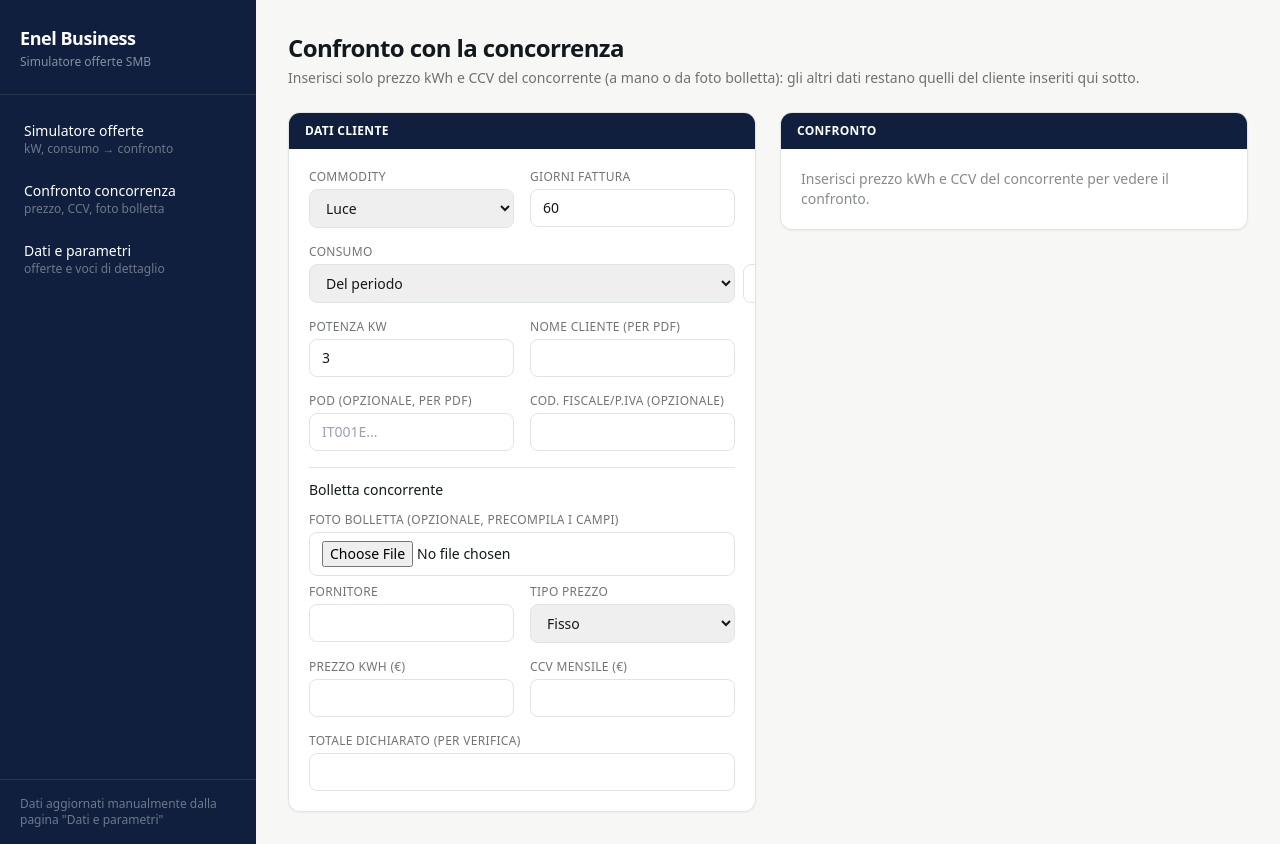
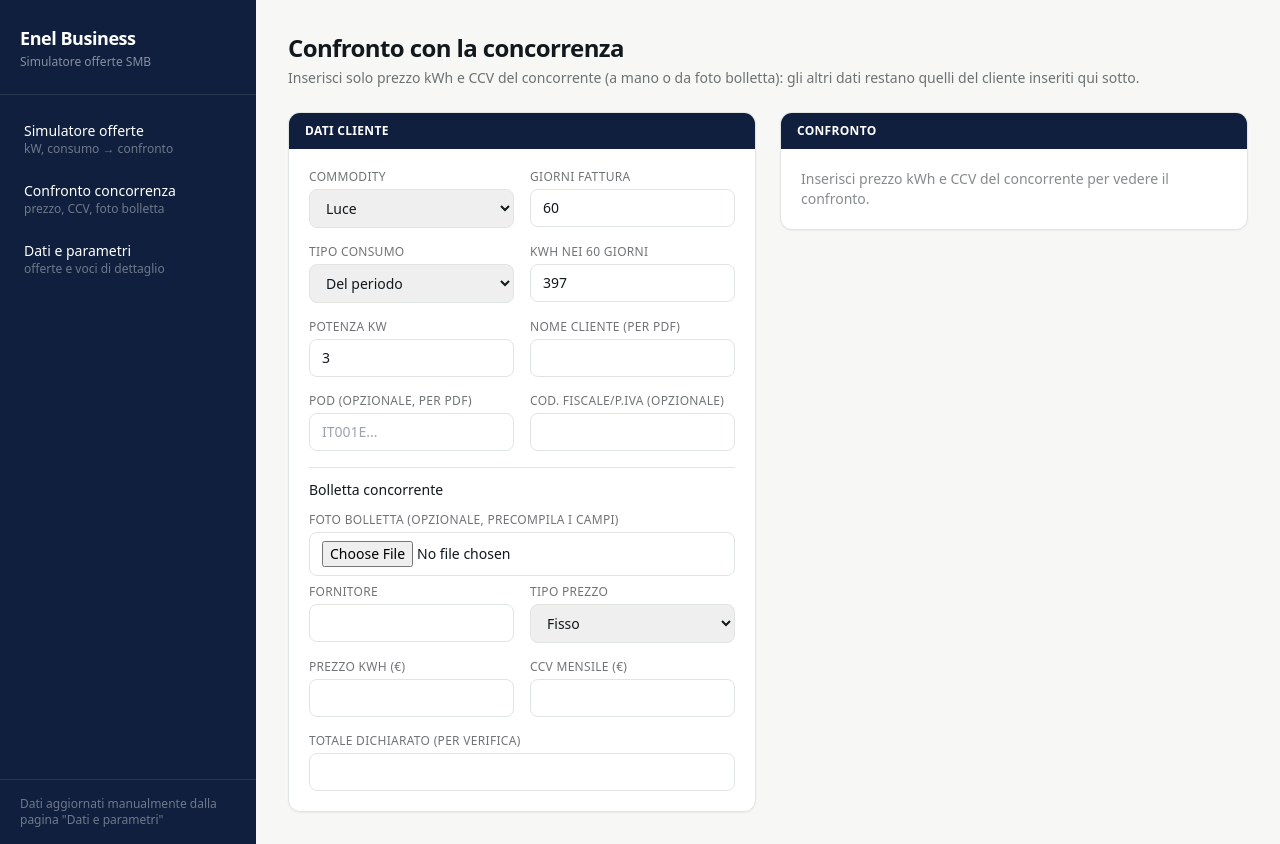
Before and after one commit to foscobellottofb/simulatore-offerte, a Next.js app: page /concorrenza in a window 1280 px wide. Built offline with nearby package versions, Linux system fonts and the light colour scheme; no server answers; the database is empty.

Commit message:
Add files via upload

```diff
--- a/app/concorrenza/ConcorrenzaClient.tsx
+++ b/app/concorrenza/ConcorrenzaClient.tsx
@@ -144,25 +144,25 @@
                 <label className="label">Giorni fattura</label>
                 <input type="number" className="input" value={giorniFattura} onChange={(e) => setGiorniFattura(Number(e.target.value))} />
               </div>
-              <div className="col-span-2">
-                <label className="label">Consumo</label>
-                <div className="flex gap-2">
+              <div>
+                <label className="label">Tipo consumo</label>
                 <select
-                    className="input w-32 shrink-0"
+                  className="input"
                   value={tipoConsumo}
                   onChange={(e) => setTipoConsumo(e.target.value as 'ANNUO' | 'PERIODO')}
                 >
                   <option value="PERIODO">Del periodo</option>
                   <option value="ANNUO">Annuo</option>
                 </select>
+              </div>
+              <div>
+                <label className="label">{tipoConsumo === 'PERIODO' ? `kWh nei ${giorniFattura} giorni` : 'kWh in un anno'}</label>
                 <input
                   type="number"
                   className="input"
                   value={consumoKwh}
                   onChange={(e) => setConsumoKwh(Number(e.target.value))}
-                    placeholder={tipoConsumo === 'PERIODO' ? `kWh nei ${giorniFattura} giorni` : 'kWh in un anno'}
                 />
-                </div>
               </div>
               {commodity === 'LUCE' && (
                 <div>
--- a/app/simulatore/SimulatoreClient.tsx
+++ b/app/simulatore/SimulatoreClient.tsx
@@ -82,25 +82,25 @@
               <option value="GAS">Gas</option>
             </select>
           </div>
-          <div className="sm:col-span-2">
-            <label className="label">Consumo</label>
-            <div className="flex gap-2">
+          <div>
+            <label className="label">Tipo consumo</label>
             <select
-                className="input w-32 shrink-0"
+              className="input"
               value={tipoConsumo}
               onChange={(e) => setTipoConsumo(e.target.value as 'ANNUO' | 'PERIODO')}
             >
               <option value="PERIODO">Del periodo</option>
               <option value="ANNUO">Annuo</option>
             </select>
+          </div>
+          <div>
+            <label className="label">{tipoConsumo === 'PERIODO' ? `kWh nei ${giorniFattura} giorni` : 'kWh in un anno'}</label>
             <input
               type="number"
               className="input"
               value={consumoKwh}
               onChange={(e) => setConsumoKwh(Number(e.target.value))}
-                placeholder={tipoConsumo === 'PERIODO' ? `kWh nei ${giorniFattura} giorni` : 'kWh in un anno'}
             />
-            </div>
           </div>
           {commodity === 'LUCE' && (
             <div>
```
Lines whose indentation alone changed are shown as unchanged.
